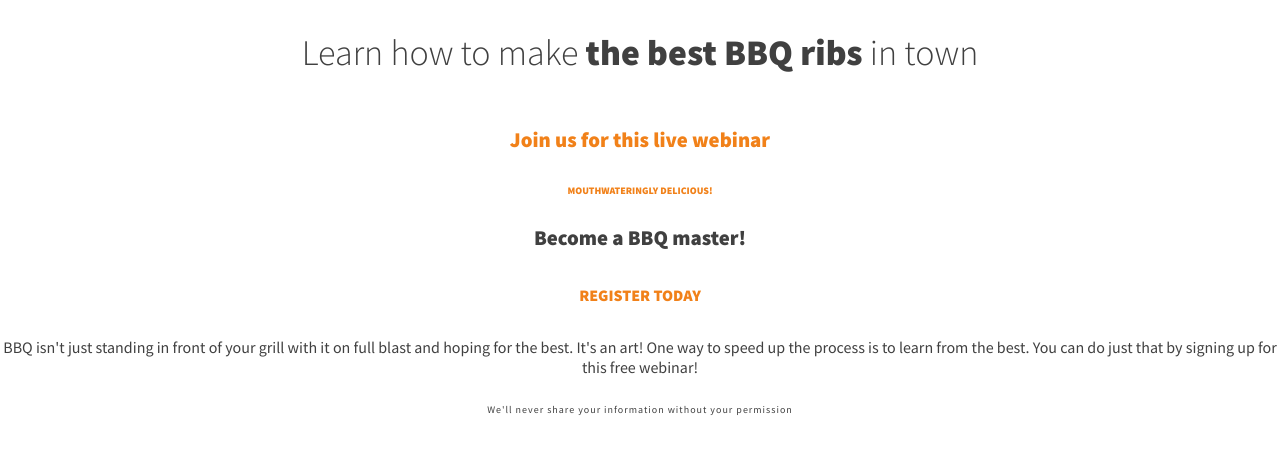
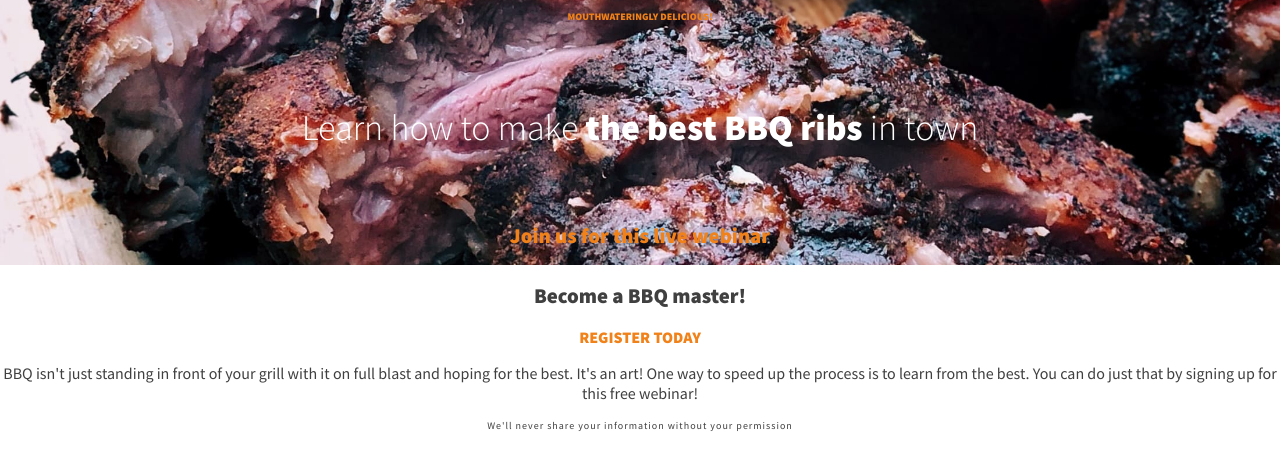
Before and after one commit to rinellam/bbq-splash-page, a plain HTML site: page index.html in a window 1280 px wide. Drawn offline with nearby package versions, Linux system fonts and the light colour scheme.

Commit message:
update css

```diff
--- a/css/styles.css
+++ b/css/styles.css
@@ -31,6 +31,8 @@ typography
 h1 {
     font-size: 2.25rem;
     font-weight: 300;
+    color: #fff;
+    margin: 2em 0;
 }
 
 h2 {
@@ -41,6 +43,7 @@ h1 + p {
     color: #f18119;
     font-weight: 900;
     font-size: 1.3125rem;
+    margin: 0;
 }
 
 h2 + P {
@@ -67,16 +70,19 @@ strong {
 }
 
 /* ============
-latout
+intro section
 ============ */
 
-section {
+.intro {
     display: flex;
     flex-direction: column;
-}
-
-/* .intro {
+    background-color: #404040;
     background-image: url(/images/bbq-pic1-min.jpg);
     background-position: center;
     background-size: cover;
-}*/
+    padding: 0 .25em 1em;
+}
+
+.top-text {
+    order: -2;
+}
--- a/index.html
+++ b/index.html
@@ -14,19 +14,19 @@
 
     <div class="container">
 
-        <section class="intro">
+        <div class="intro">
                 <h1>Learn how to make <strong>the best BBQ ribs</strong> in town</h1>
                 <p>Join us for this live webinar</p>
                 <p class="top-text">Mouthwateringly delicious!</p>
-        </section>
+        </div>
 
-        <section class="main-content">
+        <div class="main-content">
                 <h2>Become a BBQ master!</h2>
                 <p>Register Today</p>
                 <p>BBQ isn't just standing in front of your grill with it on full blast and hoping for the best. It's an art! One way to speed up the process is to learn from the best. You can do just that by signing up for this free webinar!</p>
                 <!--form goes here-->
                 <p class="fine-print">We'll never share your information without your permission</p>
-        </section>
+        </div>
 
     </div>
 
```
